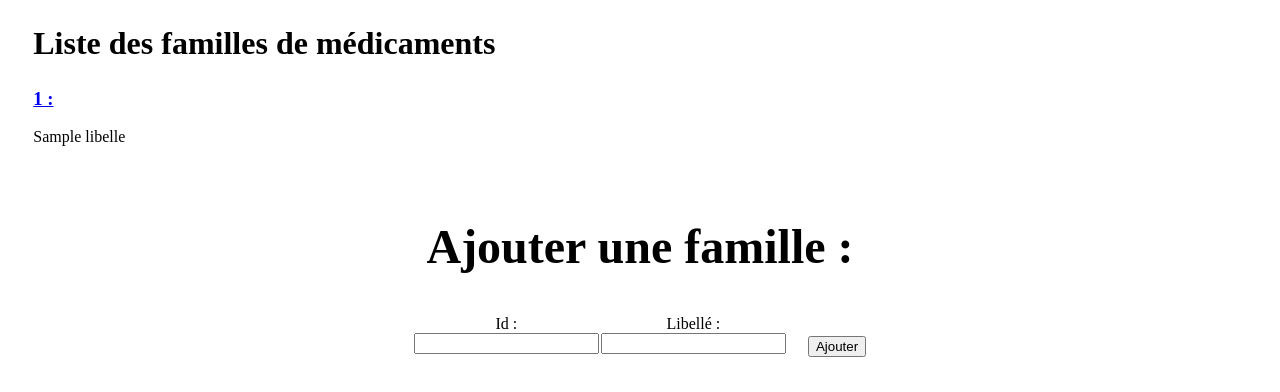
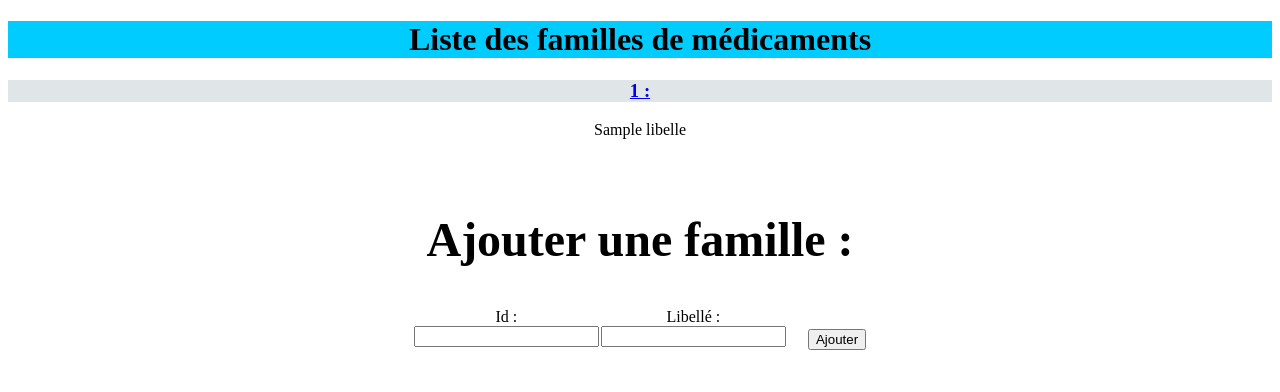
Before and after one commit to bastien15000/gsbIntra, a PHP site: template view/familles.php in a window 1280 px wide. Shown: the top 392 px of the page. Run offline with PHP 8.4, Linux system fonts and the light colour scheme; the template is opened without the code that fills it: most values are stand-ins (such as "Sample title", 1, 10 or a date in 2020).

Commit message:
css modifier

```diff
--- a/public/css/consulter.css
+++ b/public/css/consulter.css
@@ -24,9 +24,29 @@
   margin-top: 3%;
 }
 
-.vue-medicaments {
-  margin-top: 2%;
-  margin-left: 2%;
+h1.vue-medicaments {
+  background-color: #00ccff;
+  text-align: center;
 }
 
+h3.titre-medicaments{
+  padding-left: 2%;
+  background-color: #E0E6E7;
+}
+
+
+h3.titre-familles{
+  background-color: #E0E6E7;
+  text-align: center;
+}
+
+p.lib-fam{
+  text-align: center;
+}
+
+p.lib-med{
+  margin-left: 5%;
+}
+
+
 /*# sourceMappingURL=consulter.css.map */
--- a/view/familles.php
+++ b/view/familles.php
@@ -6,11 +6,11 @@
     </head>
     <body>
         <h1 class="vue-medicaments">Liste des familles de médicaments</h1>
-        <div class="vue-medicaments">
+        <div>
         <?php
             while($donnees = $lesfam->fetch())
             {
-                echo '<a href=routeurMedicaments.php?idFamille=' .$donnees['id']. '><h3>' . $donnees['id'] . ' : </h3></a><p>' . $donnees['libelle'] . '</p>';
+                echo '<a href=routeurMedicaments.php?idFamille=' .$donnees['id']. '><h3 class = titre-familles>' . $donnees['id'] . ' : </h3></a><p class = lib-fam>' . $donnees['libelle'] . '</p>';
             }
         ?>
         </div>
```
Also changed, not shown: view/medicaments.php (+6 -6 lines).
